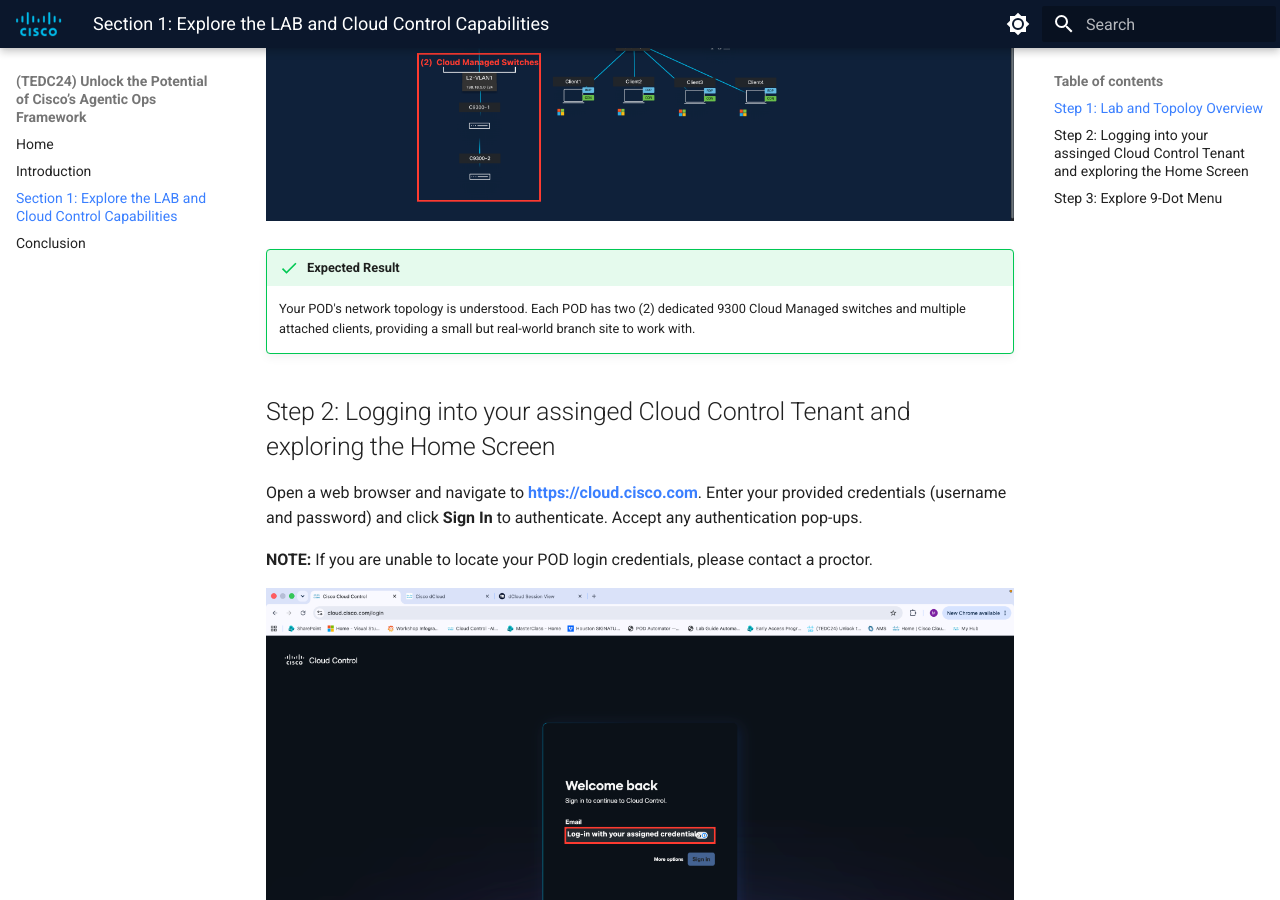
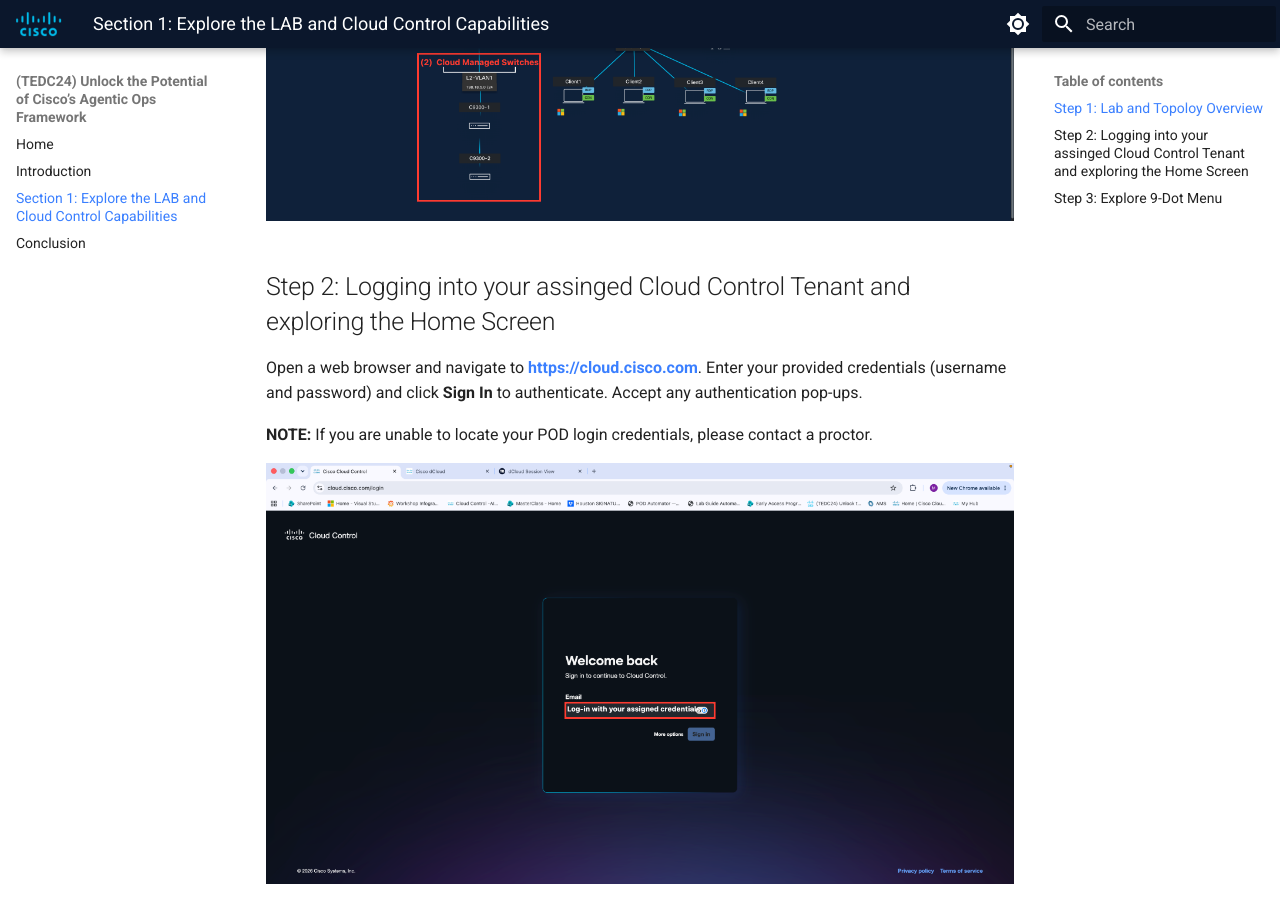
Before and after one commit to mokuma56/tedcn24-01-fy27, an MkDocs documentation site: the page built from docs/section-1-explore-the-lab-and-cloud-control-capabilities/index.md, in a window 1280 px wide and 900 px high, scrolled down 707 px. Built offline with MkDocs 1.6.1 and Material for MkDocs 9.7.7, drawn with Linux system fonts in a browser that asks for light colours; some of the changed text lies outside the part shown.

Commit message:
Update lab guide — 2026-07-19 18:10

```diff
--- a/docs/section-1-explore-the-lab-and-cloud-control-capabilities/index.md
+++ b/docs/section-1-explore-the-lab-and-cloud-control-capabilities/index.md
@@ -7,9 +7,6 @@
 <p>Review the assigned lab POD and network topology diagram provided in your lab guide. Note your POD number, device hostnames, IP addressing scheme, and the interconnections between devices, as these will be referenced throughout this lab.</p>
 
 ![](../screenshots/capture-65158d7c.png)
-
-!!! success "Expected Result"
-    <p>Your POD's network topology is understood. Each POD has two (2) dedicated 9300 Cloud Managed switches and multiple attached clients, providing a small but real-world branch site to work with.</p>
 
 ## Step 2: Logging into your assinged Cloud Control Tenant and exploring the Home Screen
 
@@ -27,9 +24,6 @@
 
 ![](../screenshots/capture-91b7aa81.png)
 
-!!! success "Expected Result"
-    <p>You are successfully logged in to the Cloud Control tenant dashboard and have explored the home screen.</p>
-
 ## Step 3: Explore 9-Dot Menu
 
 <p>Click the <strong>9-dot menu</strong> (grid icon) located in the top navigation bar of Cloud Control to explore the available options and applications.</p>
@@ -37,6 +31,3 @@
 ![](../screenshots/capture-6f4e152f.png)
 
 ![](../screenshots/capture-eb82ce39.png)
-
-!!! success "Expected Result"
-    <p>The 9-dot menu expands to display all available applications and navigation options within Cloud Control. You have explored the applications, products, and the option to pin items to the navigation banner.</p>
```
